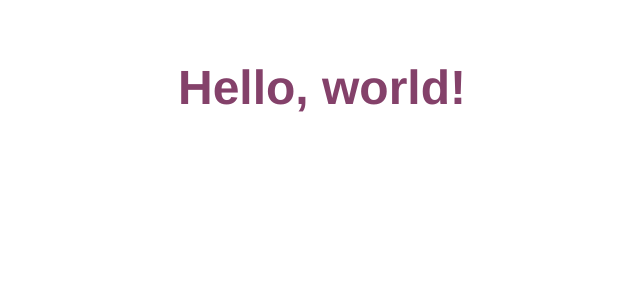
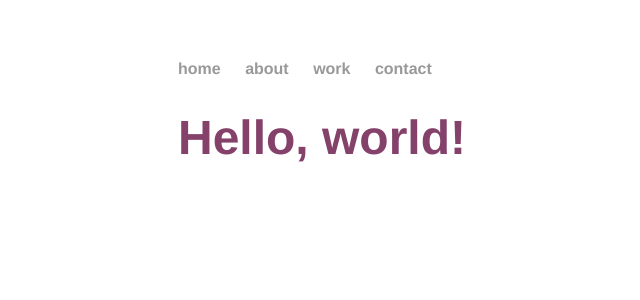
Before and after one commit to thisiscaroline/thisiscaroline.github.io, a Jekyll site: the page built from about.html, in a window 1280 px wide. Shown: the top 300 px of the page, without its empty margins (14-654 px from the left). Built offline with Jekyll 4.4.1, drawn with Linux system fonts in a browser that asks for light colours.

Commit message:
updated custom layout

```diff
--- a/_layouts/custombs.html
+++ b/_layouts/custombs.html
@@ -4,10 +4,18 @@
 			<meta charset="utf-8">
 	    	<meta http-equiv="X-UA-Compatible" content="IE=edge">
 	    	<meta name="viewport" content="width=device-width, initial-scale=1">
-				<title>{{ page.title }}</title>
+			<title>{{ page.title }}</title>
 			<link rel="stylesheet" type="text/css" href="css/main.css">
 		</head>
 		<body>
+			<nav>
+				<ul>
+					<li><a href="/">home</a></li>
+					<li><a href="/about.html">about</a></li>
+					<li><a href="/resume.html">work</a></li>
+					<li><a href="/contact.html">contact</a></li>
+				</ul>
+			</nav>
 			<h1>Hello, world!</h1>
 		</body>
 	</html>
```
